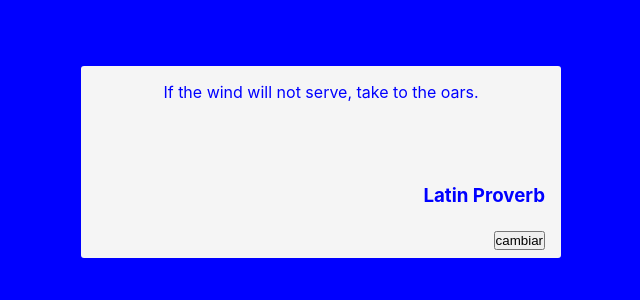
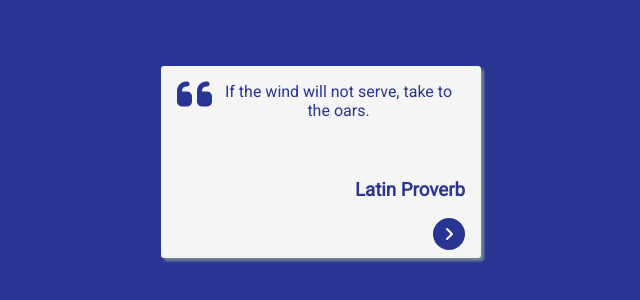
Before and after one commit to luisangeluis/QuoteBox, a React (Vite) app: page / in a window 1280 px wide. Shown: the part 238-538 px from the top of the page, without its empty margins (319-959 px from the left). Built offline with nearby package versions, Linux system fonts and the light colour scheme.

Commit message:
Estilos al card
Estilos y props al boton y  a las comillas en card

```diff
--- a/index.html
+++ b/index.html
@@ -1,13 +1,23 @@
 <!DOCTYPE html>
 <html lang="en">
+
 <head>
   <meta charset="UTF-8" />
   <link rel="icon" type="image/svg+xml" href="/src/favicon.svg" />
   <meta name="viewport" content="width=device-width, initial-scale=1.0" />
+  <!-- Font awesome -->
+  <link rel="stylesheet" href="https://cdnjs.cloudflare.com/ajax/libs/font-awesome/6.1.1/css/all.min.css">
+  <!-- Google fonts -->
+  <link rel="preconnect" href="https://fonts.googleapis.com">
+  <link rel="preconnect" href="https://fonts.gstatic.com" crossorigin>
+  <link href="https://fonts.googleapis.com/css2?family=Roboto&display=swap" rel="stylesheet">
   <title>Vite App</title>
+
 </head>
+
 <body>
   <div id="root"></div>
   <script type="module" src="/src/main.jsx"></script>
 </body>
+
 </html>
--- a/src/App.css
+++ b/src/App.css
@@ -4,29 +4,29 @@
   box-sizing: border-box;
 }
 .blue {
-  background-color: blue;
+  background-color: #283593;
 }
 .red {
-  background-color: red;
+  background-color: #FF0033;
 }
 .black {
-  background-color: black;
+  background-color: #212F3D;
 }
 .yellow {
-  background-color: yellow;
+  background-color: #FF5722;
 }
 
 .color-blue {
-  color: blue;
+  color: #283593;
 }
 .color-red {
-  color: red;
+  color: #FF0033;
 }
 .color-black {
-  color: black;
+  color: #212F3D;
 }
 .color-yellow {
-  color: yellow;
+  color: #FF5722;
 }
 
 .container {
@@ -34,17 +34,29 @@
   display: flex;
   justify-content: center;
   align-items: center;
+  padding: .5rem;
 }
 /***********card***********/
 /**************************/
 .card {
-  width: 30rem;
+  width: 20rem;
   height: 12rem;
   padding: 0.5rem 1rem;
-  overflow: auto;
+  overflow-x: hidden;
   text-align: center;
   border-radius: 3px;
   background-color: whitesmoke;
+  box-shadow: 3px 3px 3px lightslategray;
+
+  display: flex;
+  justify-content: space-evenly;
+  align-items: flex-start;
+  transition: all ease 1.2s;
+}
+
+.card:hover{
+  -webkit-transform:scale(1.03);
+  transform:scale(1.03);
 }
 .card-body {
   display: flex;
@@ -52,6 +64,8 @@
   justify-content: space-between;
   align-items: center;
   min-height: 100%;
+  flex-grow: 1;
+  flex-shrink: 1;
 }
 
 .card-title {
@@ -70,4 +84,22 @@
 }
 .card button {
   align-self: flex-end;
+  width: 2rem;
+  height: 2rem;
+  padding: .5rem;
+  border-radius: 50%;
+  display: flex;
+  justify-content: center;
+  align-items: center;
+  color: white;
+  border: none;
 }
+
+.card > i{
+  font-size: 2.5rem;
+}
+
+.card button i{
+  font-size: 1rem;
+
+}
--- a/src/Components/Button.jsx
+++ b/src/Components/Button.jsx
@@ -1,6 +1,6 @@
 import React from 'react';
 
-const Button = ({ getRandomValues }) => {
-  return <button onClick={getRandomValues}> cambiar </button>;
+const Button = ({ getRandomValues,randomColor }) => {
+  return <button onClick={getRandomValues} className={randomColor}><i class="fa-solid fa-angle-right"></i></button>;
 };
 export default Button;
--- a/src/Components/Card.jsx
+++ b/src/Components/Card.jsx
@@ -5,11 +5,11 @@ const Card = ({ randomColor, randomQuote, getRandomValues }) => {
   console.log(randomQuote);
   return (
     <div className={`card color-${randomColor}`}>
+      <i class="fa-solid fa-quote-left"></i>
       <div className="card-body">
         <p className="card-text">{randomQuote.quote}</p>
         <h3 className="card-title">{randomQuote.author}</h3>
-
-        <Button getRandomValues={getRandomValues}></Button>
+        <Button getRandomValues={getRandomValues} randomColor={randomColor}></Button>
       </div>
     </div>
   );
--- a/src/index.css
+++ b/src/index.css
@@ -1,8 +1,9 @@
 body {
   margin: 0;
-  font-family: -apple-system, BlinkMacSystemFont, 'Segoe UI', 'Roboto', 'Oxygen',
+  font-family: 'Roboto', sans-serif;
+  /* font-family: -apple-system, BlinkMacSystemFont, 'Segoe UI', 'Roboto', 'Oxygen',
     'Ubuntu', 'Cantarell', 'Fira Sans', 'Droid Sans', 'Helvetica Neue',
-    sans-serif;
+    sans-serif; */
   -webkit-font-smoothing: antialiased;
   -moz-osx-font-smoothing: grayscale;
 }
```
Lines whose indentation alone changed are shown as unchanged.
